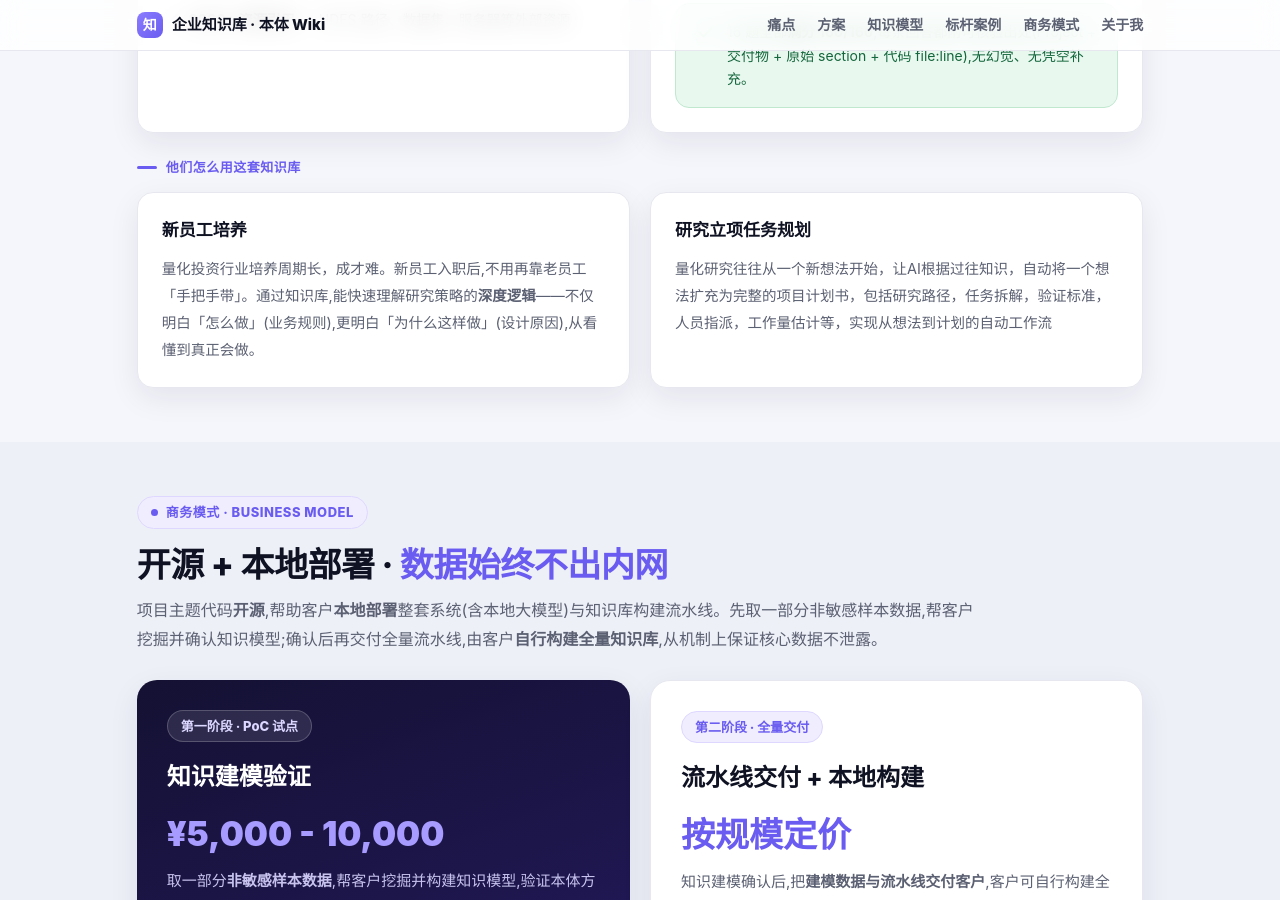
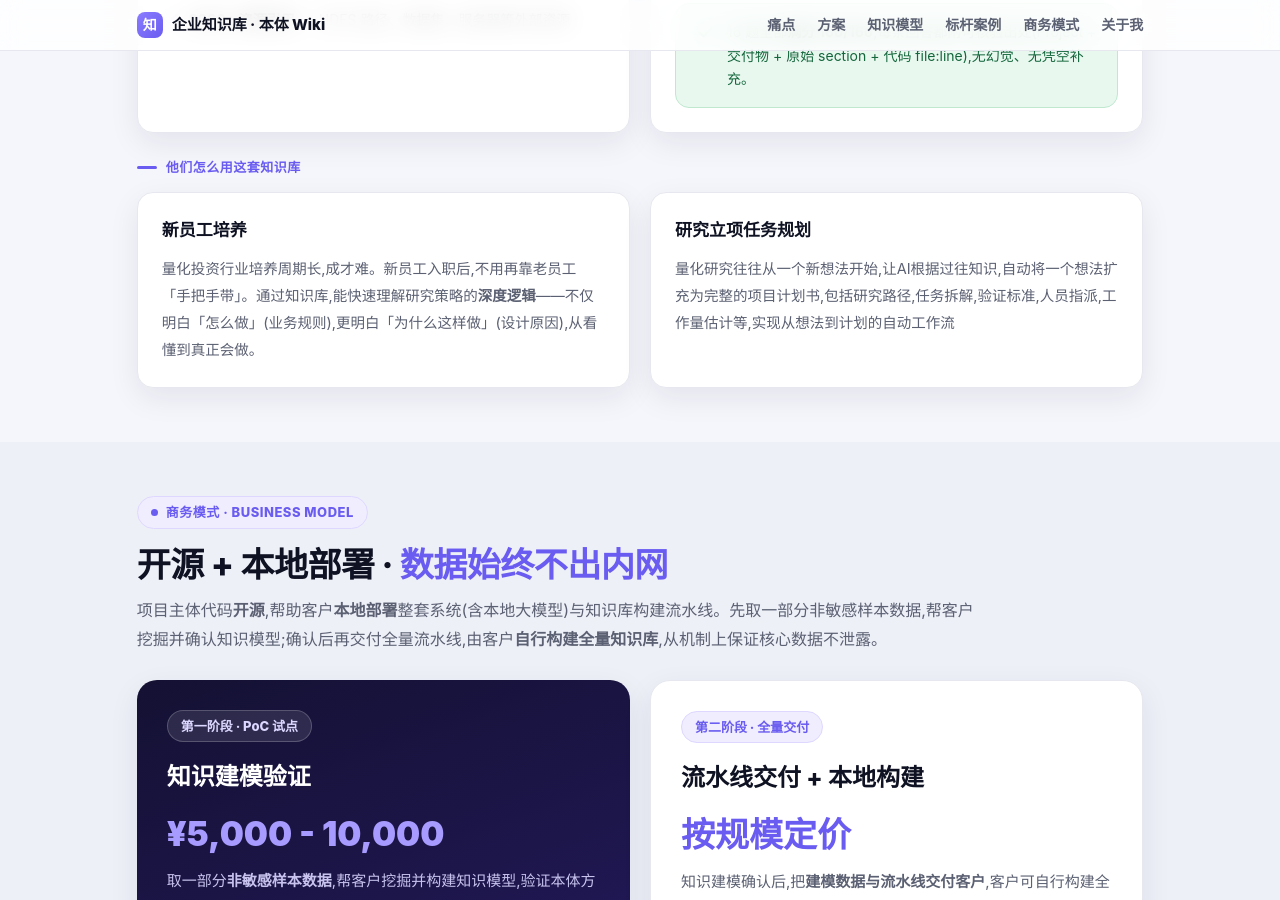
Before and after one commit to Jiwei/jiwei.github.io, a Jekyll site: the page knowledge-wiki.html, which Jekyll copies as it is, in a window 1280 px wide and 900 px high, scrolled down 4101 px. Built offline with Jekyll 4.4.1, drawn with Linux system fonts in a browser that asks for light colours.

Commit message:
feat: 更新企业知识库商业介绍页面

```diff
--- a/knowledge-wiki.html
+++ b/knowledge-wiki.html
@@ -213,7 +213,7 @@ h2.h{font-size:34px;font-weight:850;letter-spacing:-.5px;margin:0 0 10px;line-he
 <section class="hero" style="padding-top:110px">
   <div class="wrap">
     <div class="brand"><span class="logo">知</span>ONTOLOGY-DRIVEN KNOWLEDGE WIKI</div>
-    <h1>全量知识网络， 挖掘<span class="g">企业隐藏财富</span></h1>
+    <h1>全量知识网络, 挖掘<span class="g">企业隐藏财富</span></h1>
     <div class="lead">本体方法论 × LLM Wiki 范式 · 构建图谱化、可推理、人类可读的企业知识库</div>
     <div class="chips">
       <div class="chip">支持 <b>复杂推理</b> 任务</div>
@@ -407,11 +407,11 @@ h2.h{font-size:34px;font-weight:850;letter-spacing:-.5px;margin:0 0 10px;line-he
       <div class="two">
         <div class="panel">
           <h4>新员工培养</h4>
-          <p>量化投资行业培养周期长，成才难。新员工入职后,不用再靠老员工「手把手带」。通过知识库,能快速理解研究策略的<b>深度逻辑</b>——不仅明白「怎么做」(业务规则),更明白「为什么这样做」(设计原因),从看懂到真正会做。</p>
+          <p>量化投资行业培养周期长,成才难。新员工入职后,不用再靠老员工「手把手带」。通过知识库,能快速理解研究策略的<b>深度逻辑</b>——不仅明白「怎么做」(业务规则),更明白「为什么这样做」(设计原因),从看懂到真正会做。</p>
         </div>
         <div class="panel">
           <h4>研究立项任务规划</h4>
-          <p>量化研究往往从一个新想法开始，让AI根据过往知识，自动将一个想法扩充为完整的项目计划书，包括研究路径，任务拆解，验证标准，人员指派，工作量估计等，实现从想法到计划的自动工作流</p>
+          <p>量化研究往往从一个新想法开始,让AI根据过往知识,自动将一个想法扩充为完整的项目计划书,包括研究路径,任务拆解,验证标准,人员指派,工作量估计等,实现从想法到计划的自动工作流</p>
         </div>
       </div>
     </div>
@@ -423,7 +423,7 @@ h2.h{font-size:34px;font-weight:850;letter-spacing:-.5px;margin:0 0 10px;line-he
   <div class="wrap">
     <div class="kicker"><span class="dot"></span>商务模式 · BUSINESS MODEL</div>
     <h2 class="h">开源 + 本地部署 · <span class="hl">数据始终不出内网</span></h2>
-    <p class="h-sub">项目主题代码<b>开源</b>,帮助客户<b>本地部署</b>整套系统(含本地大模型)与知识库构建流水线。先取一部分非敏感样本数据,帮客户挖掘并确认知识模型;确认后再交付全量流水线,由客户<b>自行构建全量知识库</b>,从机制上保证核心数据不泄露。</p>
+    <p class="h-sub">项目主体代码<b>开源</b>,帮助客户<b>本地部署</b>整套系统(含本地大模型)与知识库构建流水线。先取一部分非敏感样本数据,帮客户挖掘并确认知识模型;确认后再交付全量流水线,由客户<b>自行构建全量知识库</b>,从机制上保证核心数据不泄露。</p>
     <div class="grid g2">
       <div class="pcard hi">
         <span class="pk">第一阶段 · PoC 试点</span>
```
